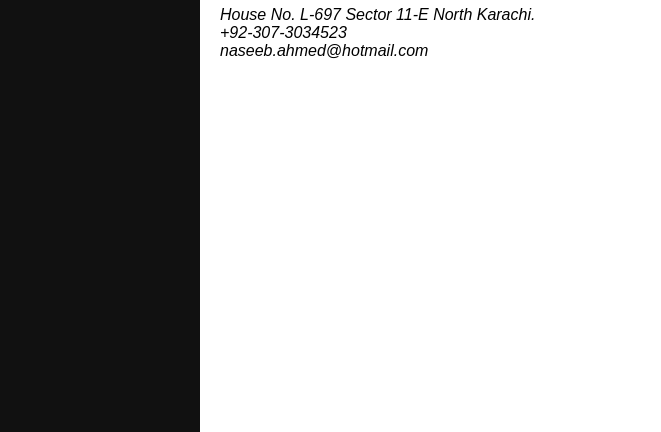
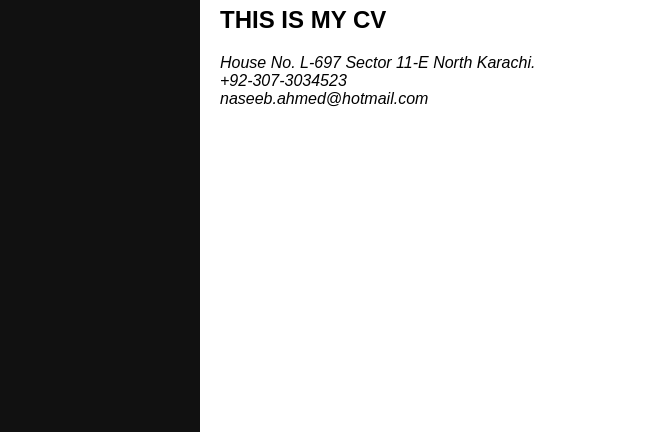
Before and after one commit to naseebdan/mywebsite, a plain HTML site: page index.html in a window 1280 px wide. Shown: the part 368-800 px from the top of the page, without its empty margins (0-661 px from the left). Drawn offline with Linux system fonts and the light colour scheme.

Commit message:
add some text in index.html

```diff
--- a/index.html
+++ b/index.html
@@ -53,6 +53,7 @@ body {
   color: black;
 }
 
+
 </style>
 </head>
 <body>
@@ -75,6 +76,7 @@ body {
 
   <img src=./pic.jpg width=200px>
   <h1>NASEEB AHMED SHAIKH</h1>
+  <h2>THIS IS MY CV</h2>
   <p><i>House No. L-697 Sector 11-E North Karachi.<br> +92-307-3034523<br>naseeb.ahmed@hotmail.com</i></p>
 
 </div>
```
